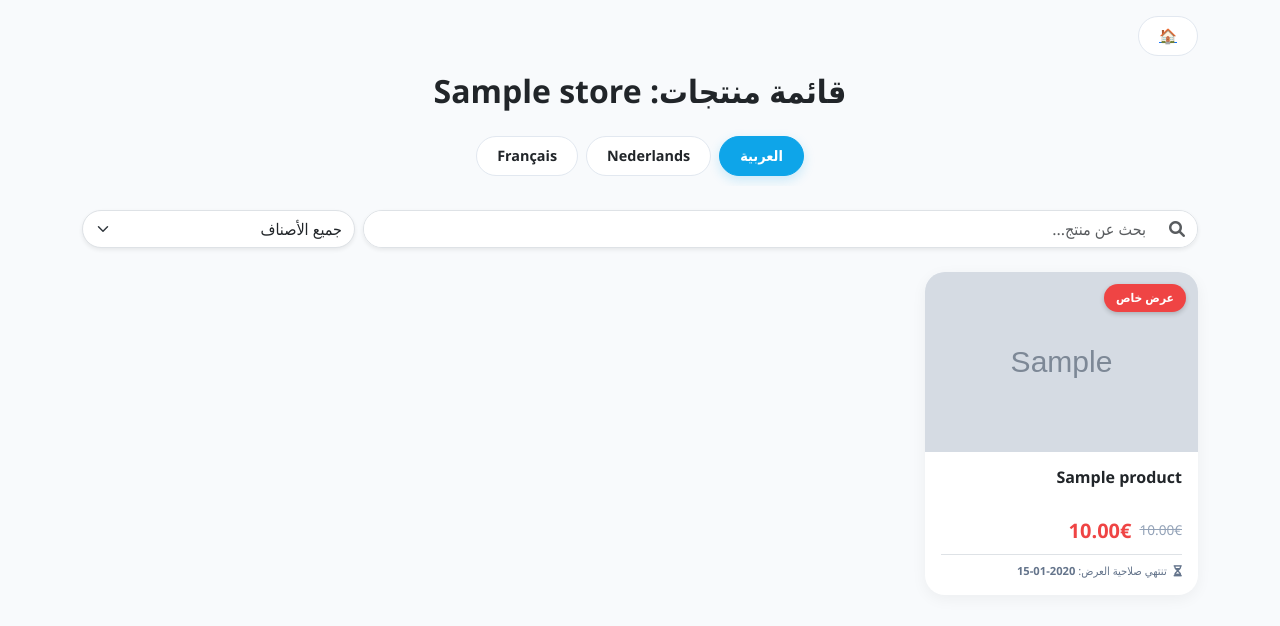
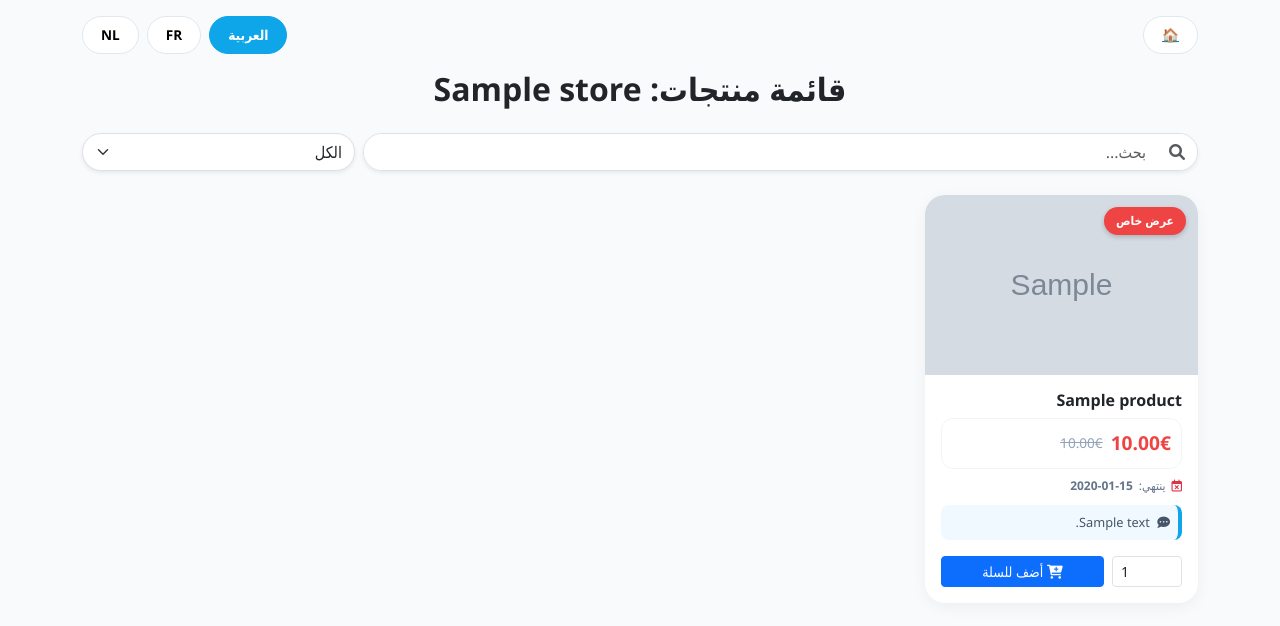
Before and after one commit to Ramiabdelal-hue/belgium-job-guide, a Flask app: page /admin/store/1/view-products in a window 1280 px wide. Shown: the top 626 px of the page. Run offline with Flask 3, Linux system fonts and the light colour scheme; tables that the repository leaves empty hold one stand-in row (values such as "Sample post"); grey boxes marked "Sample" are stand-in pictures; some libraries are stand-ins or nearby versions.

Commit message:
Update view_products.html

```diff
--- a/templates/view_products.html
+++ b/templates/view_products.html
@@ -1,59 +1,140 @@
 <!DOCTYPE html>
-<html lang="nl" dir="ltr">
+<html lang="ar" dir="rtl">
 <head>
 <meta charset="UTF-8">
 <meta name="viewport" content="width=device-width, initial-scale=1.0, maximum-scale=1.0, user-scalable=no">
 <link rel="stylesheet" href="https://cdn.jsdelivr.net/npm/bootstrap@5.3.0/dist/css/bootstrap.rtl.min.css">
 <link rel="stylesheet" href="https://cdnjs.cloudflare.com/ajax/libs/font-awesome/6.0.0/css/all.min.css">
-    <title id="tab-title">Menu - {{ store.name }}</title>
+<title>Menu - {{ store.name }}</title>
+
 <style>
-        :root { --primary-color: #0ea5e9; --discount-color: #ef4444; }
-        body { font-family: 'Segoe UI', Tahoma, sans-serif; background-color: #f8fafc; transition: all 0.3s ease; }
+:root {
+    --primary-color: #0ea5e9;
+    --discount-color: #ef4444;
+    --bg-light: #f8fafc;
+    --card-radius: 20px;
+    --card-shadow: 0 4px 15px rgba(0,0,0,0.05);
+}
+body {
+    font-family: 'Segoe UI', Tahoma, sans-serif;
+    background-color: var(--bg-light);
+    transition: all 0.3s ease;
+}
 
-        /* تنسيقات السعر */
-        .price-container { display: flex; align-items: center; gap: 8px; flex-wrap: wrap; }
-        .price-old { text-decoration: line-through; color: #94a3b8; font-size: 0.85rem; }
-        .price-new { color: var(--discount-color); font-weight: 800; font-size: 1.25rem; }
+/* Buttons */
+.lang-btn {
+    cursor: pointer;
+    border-radius: 50px;
+    padding: 8px 18px;
+    border: 1px solid #e2e8f0;
+    background: white;
+    font-size: 0.85rem;
+    font-weight: 600;
+    transition: all 0.2s ease;
+}
+.lang-btn.active {
+    background: var(--primary-color);
+    color: white;
+    border-color: var(--primary-color);
+}
 
-        /* شريط اللغات */
-        .lang-switch-container { overflow-x: auto; white-space: nowrap; padding: 10px 0; -webkit-overflow-scrolling: touch; }
-        .lang-btn { cursor: pointer; border-radius: 50px; padding: 8px 20px; border: 1px solid #e2e8f0; background: white; font-size: 0.9rem; transition: 0.3s; display: inline-block; font-weight: 600; }
-        .lang-btn.active { background: var(--primary-color); color: white; border-color: var(--primary-color); box-shadow: 0 4px 12px rgba(14, 165, 233, 0.2); }
+/* Cards */
+.product-card {
+    border: none;
+    border-radius: var(--card-radius);
+    box-shadow: var(--card-shadow);
+    overflow: hidden;
+    display: flex;
+    flex-direction: column;
+    transition: transform 0.2s;
+}
+.product-card:hover {
+    transform: translateY(-5px);
+}
+.img-wrapper {
+    position: relative;
+    height: 180px;
+    background: #f1f5f9;
+}
+.img-wrapper img {
+    width: 100%;
+    height: 100%;
+    object-fit: cover;
+}
+.offer-badge {
+    position: absolute;
+    top: 12px;
+    right: 12px;
+    background: var(--discount-color);
+    color: white;
+    padding: 5px 12px;
+    border-radius: 50px;
+    font-size: 0.75rem;
+    font-weight: bold;
+    box-shadow: 0 2px 5px rgba(0,0,0,0.2);
+    z-index: 2;
+}
 
-        /* البطاقات */
-        .product-card { border: none; border-radius: 20px; box-shadow: 0 4px 15px rgba(0,0,0,0.05); overflow: hidden; height: 100%; background: white; }
-        .img-wrapper { position: relative; height: 180px; background: #f1f5f9; }
-        .img-wrapper img { width: 100%; height: 100%; object-fit: cover; }
+/* Price */
+.price-section {
+    background: #fff;
+    padding: 10px;
+    border-radius: 12px;
+    margin-top: auto;
+    border: 1px solid #f1f5f9;
+}
+.price-new { color: var(--discount-color); font-weight: 800; font-size: 1.2rem; }
+.price-old { text-decoration: line-through; color: #94a3b8; font-size: 0.85rem; margin-right: 8px; }
+.price-regular { font-weight: 700; font-size: 1.1rem; color: #1e293b; }
 
-        .offer-badge { position: absolute; top: 12px; right: 12px; background: var(--discount-color); color: white; padding: 5px 12px; border-radius: 50px; font-size: 0.75rem; font-weight: bold; z-index: 1; box-shadow: 0 2px 5px rgba(0,0,0,0.2); }
+/* Notes */
+.product-notes {
+    font-size: 0.8rem;
+    color: #475569;
+    background: #f0f9ff;
+    padding: 8px;
+    border-radius: 8px;
+    margin-top: 10px;
+    border-right: 4px solid var(--primary-color);
+}
 
-        .no-scrollbar::-webkit-scrollbar { display: none; }
+/* Info */
+.info-row {
+    font-size: 0.75rem;
+    color: #64748b;
+    margin-top: 5px;
+    display: flex;
+    align-items: center;
+    gap: 6px;
+}
 
+/* Responsive adjustments */
 @media (max-width: 576px) {
-            .img-wrapper { height: 140px; }
-            .price-new { font-size: 1.1rem; }
+    .img-wrapper { height: 150px; }
+    .price-new { font-size: 1rem; }
+    .price-regular { font-size: 1rem; }
 }
 </style>
 </head>
 <body>
 
 <div class="container py-3">
-    <div class="mb-3">
+    <!-- Header -->
+    <div class="mb-3 d-flex justify-content-between align-items-center flex-wrap gap-2">
         <a href="{{ url_for('index') }}" class="lang-btn">🏠</a>
-    </div>
-
-    <div class="text-center mb-4">
-        <h2 class="fw-bold mb-3"><span class="tr" data-key="title">قائمة منتجات</span>: {{ store.name }}</h2>
-
-        <div class="lang-switch-container no-scrollbar">
-            <div class="d-inline-flex gap-2">
-                <div class="lang-btn active" onclick="changeLang('ar', this)">العربية</div>
-                <div class="lang-btn" onclick="changeLang('nl', this)">Nederlands</div>
-                <div class="lang-btn" onclick="changeLang('fr', this)">Français</div>
-            </div>
+        <div class="d-flex gap-2 flex-wrap">
+            <button class="lang-btn active" onclick="changeLang('ar', this)">العربية</button>
+            <button class="lang-btn" onclick="changeLang('fr', this)">FR</button>
+            <button class="lang-btn" onclick="changeLang('nl', this)">NL</button>
         </div>
     </div>
 
+    <!-- Title -->
+    <div class="text-center mb-4">
+        <h2 class="fw-bold"><span class="tr" data-key="title">قائمة منتجات</span>: {{ store.name }}</h2>
+    </div>
+
+    <!-- Search & Filter -->
     <div class="row g-2 mb-4">
         <div class="col-8 col-md-9">
             <div class="input-group shadow-sm rounded-pill overflow-hidden border">
@@ -69,45 +150,57 @@
         </div>
     </div>
 
+    <!-- Products Grid -->
     <div class="row gx-2 gy-3 row-cols-2 row-cols-md-3 row-cols-lg-4" id="productsGrid">
         {% for product in store.products %}
-        {# تعديل مهم: حماية اسم المنتج من علامات التنصيص التي تكسر الـ HTML #}
         <div class="col product-item" data-name="{{ product.name | replace('"', '&quot;') }}" data-offer="{{ 'true' if product.has_offer else 'false' }}">
             <div class="card product-card">
                 <div class="img-wrapper">
-                    {% if product.has_offer %}
-                        <span class="offer-badge tr" data-key="badge">عرض خاص</span>
-                    {% endif %}
+                    {% if product.has_offer %}<span class="offer-badge tr" data-key="badge">عرض خاص</span>{% endif %}
                     {% if product.image %}
-                        <img src="{{ url_for('static', filename='uploads/' + product.image) }}" loading="lazy" alt="{{ product.name }}" onerror="this.onerror=null;this.src='https://placehold.co/400x400?text=No+Image';">
+                        <img src="{{ url_for('static', filename='uploads/' + product.image) }}" loading="lazy" alt="{{ product.name }}" onerror="this.src='https://placehold.co/400x400?text=No+Image';">
                     {% else %}
-                        <div class="d-flex h-100 align-items-center justify-content-center text-muted">
-                            <i class="fas fa-utensils fa-2x"></i>
-                        </div>
+                        <div class="h-100 d-flex align-items-center justify-content-center text-muted"><i class="fas fa-utensils fa-2x"></i></div>
                     {% endif %}
                 </div>
 
-                <div class="card-body d-flex flex-column justify-content-between">
-                    <h6 class="card-title mb-2 fw-bold" style="display: -webkit-box; -webkit-line-clamp: 2; -webkit-box-orient: vertical; overflow: hidden; height: 2.5em;">
+                <div class="card-body d-flex flex-column">
+                    <h6 class="card-title mb-2 fw-bold text-truncate" style="-webkit-line-clamp:2; display:-webkit-box; -webkit-box-orient:vertical; overflow:hidden;">
                         {{ product.name }}
                     </h6>
 
-                    <div class="price-container">
+                    <div class="price-section mt-auto">
                         {% if product.has_offer %}
-                            <span class="price-old">{{ product.price_before }}€</span>
-                            <span class="price-new">{{ product.price_after }}€</span>
+                        <div class="d-flex align-items-center">
+                            <span class="price-new">{{ "{:,.2f}".format(product.price_after) }}€</span>
+                            <span class="price-old">{{ "{:,.2f}".format(product.price_before) }}€</span>
+                        </div>
                         {% else %}
-                            <span class="fw-bold fs-5 text-dark">{{ product.price_before }}€</span>
+                        <span class="price-regular">{{ "{:,.2f}".format(product.price_before) }}€</span>
                         {% endif %}
                     </div>
 
                     {% if product.offer_end %}
-                        <div class="mt-2 pt-2 border-top" style="font-size: 0.7rem; color: #64748b;">
-                            <i class="fas fa-hourglass-half me-1"></i>
-                            <span class="tr" data-key="expiry">تنتهي صلاحية العرض:</span>
+                    <div class="info-row mt-2">
+                        <i class="far fa-calendar-times text-danger"></i>
+                        <span class="tr" data-key="expiry">ينتهي:</span>
                         <span class="fw-bold">{{ product.offer_end }}</span>
                     </div>
                     {% endif %}
+
+                    {% if product.notes %}
+                    <div class="product-notes">
+                        <i class="fas fa-comment-dots me-1"></i> {{ product.notes }}
+                    </div>
+                    {% endif %}
+
+                    <div class="mt-3 d-flex gap-2 align-items-center">
+                        <input type="number" class="form-control form-control-sm" min="1" value="1" style="width:70px" id="qty-{{ product.id }}">
+                        <button class="btn btn-sm btn-primary w-100"
+								onclick="addToCart({{ product.id }}, `{{ product.name | replace('"', '\"') }}`, {{ (product.price_after if product.has_offer else product.price_before) | float }})">
+							<i class="fas fa-cart-plus"></i> <span class="tr" data-key="add_cart">أضف للسلة</span>
+						</button>
+                    </div>
                 </div>
             </div>
         </div>
@@ -116,100 +209,198 @@
 
     <div id="noResults" class="text-center py-5 d-none">
         <i class="fas fa-search fa-3x text-muted mb-3"></i>
-        <p class="text-muted tr" data-key="no_results">لم يتم العثور على منتجات مطابقة.</p>
+        <p class="text-muted tr" data-key="no_results">لم يتم العثور على نتائج.</p>
+    </div>
+</div>
+
+<!-- 🛒 CART -->
+<div id="cartBox" style="
+    position:fixed; bottom:20px; left:20px;
+    width:320px; max-width:90%;
+    background:white; border-radius:16px; box-shadow:0 10px 30px rgba(0,0,0,.15);
+    padding:15px; z-index:9999; display:none;
+">
+    <h6 class="fw-bold mb-2">🛒 <span class="tr" data-key="cart">سلة المشتريات</span></h6>
+    <div id="cartItems" style="max-height:220px;overflow:auto"></div>
+    <hr>
+    <div class="d-flex justify-content-between fw-bold">
+        <span class="tr" data-key="total">الإجمالي</span>
+        <span id="cartTotal">0 €</span>
+    </div>
+   <button class="btn btn-success w-100 mt-2" onclick="openCheckout()"><span class="tr" data-key="checkout">تأكيد الطلب</span></button>
+
+
+</div>
+
+<!-- 📝 Checkout Modal -->
+<div id="checkoutModal" style="
+    position:fixed; top:0; left:0; width:100%; height:100%;
+    background:rgba(0,0,0,0.5); display:none; align-items:center; justify-content:center; z-index:99999;
+">
+    <div style="background:white; border-radius:16px; padding:20px; max-width:400px; width:90%;">
+        <div class="mb-2">
+            <label class="form-label"><span class="tr" data-key="name">الاسم</span></label>
+            <input type="text" id="customerName" class="form-control" placeholder="">
+        </div>
+        <div class="mb-2">
+            <label class="form-label"><span class="tr" data-key="address">العنوان</span></label>
+            <textarea id="customerAddress" class="form-control" rows="2" placeholder=""></textarea>
+        </div>
+		<div class="mb-3">
+			<label class="form-label tr" data-key="phone">الهاتف</label>
+			<input type="text" id="customerPhone" class="form-control" placeholder="">
+		</div>
+
+        <div class="text-end mt-3 d-flex justify-content-between">
+            <button class="btn btn-secondary" onclick="closeCheckout()"><span class="tr" data-key="cancel">إلغاء</span></button>
+            <button class="btn btn-success" onclick="submitOrder()"><span class="tr" data-key="confirm">تأكيد</span></button>
+        </div>
     </div>
 </div>
 
 <script>
+// 1. الإعدادات العامة
+const storeAddress = "{{ store.address }}";
+const deliveryRate = 0.50;
+let cart = {};
+
 const i18n = {
-    ar: {
-        title: "قائمة منتجات",
-        search: "بحث عن منتج...",
-        all: "جميع الأصناف",
-        offers: "العروض فقط",
-        expiry: "تنتهي صلاحية العرض:",
-        badge: "عرض خاص",
-        no_results: "لا توجد نتائج للبحث حالياً."
-    },
-    nl: {
-        title: "Productlijst",
-        search: "Zoek een product...",
-        all: "Alle Producten",
-        offers: "Alleen Aanbiedingen",
-        expiry: "Aanbieding verloopt:",
-        badge: "Aanbieding",
-        no_results: "Geen producten gevonden."
-    },
-    fr: {
-        title: "Liste des produits",
-        search: "Rechercher un produit...",
-        all: "Tous les produits",
-        offers: "Offres uniquement",
-        expiry: "L'offre expire:",
-        badge: "Promotion",
-        no_results: "Aucun produit trouvé."
-    }
+    ar: { search:"بحث...", no_results:"لا توجد نتائج.", cart:"سلة المشتريات", total:"الإجمالي", checkout:"تأكيد الطلب" },
+    fr: { search:"Rechercher...", no_results:"Aucun résultat.", cart:"Panier", total:"Total", checkout:"Passer la commande" },
+    nl: { search:"Zoeken...", no_results:"Geen resultaten.", cart:"Winkelwagen", total:"Totaal", checkout:"Bestelling plaatsen" }
 };
 
+// 2. إدارة اللغة والبحث (تم تبسيطها للتأكد من العمل)
 function changeLang(lang, btn) {
-    if (!i18n[lang]) return;
-
-    // 1. تحديث شكل الأزرار
     document.querySelectorAll('.lang-btn').forEach(b => b.classList.remove('active'));
     if(btn) btn.classList.add('active');
-
-    // 2. تحديث نصوص العناصر
-    document.querySelectorAll('.tr').forEach(el => {
-        const key = el.getAttribute('data-key');
-        if (i18n[lang][key]) {
-            el.innerText = i18n[lang][key];
-        }
-    });
-
-    // 3. تحديث Placeholder البحث
-    const searchInput = document.getElementById('searchInput');
-    if(searchInput) searchInput.placeholder = i18n[lang].search;
-
-    // 4. الاتجاه واللغة
     document.documentElement.dir = (lang === 'ar') ? 'rtl' : 'ltr';
     document.documentElement.lang = lang;
 }
 
-function filterProducts() {
-    const input = document.getElementById('searchInput').value.toLowerCase().trim();
-    const filter = document.getElementById('filterSelect').value;
-    const items = document.getElementsByClassName('product-item');
-    const noResults = document.getElementById('noResults');
-    let visibleCount = 0;
+// 3. وظائف السلة (إصلاح addToCart)
+function addToCart(id, name, price) {
+    const qtyInput = document.getElementById(`qty-${id}`);
+    const qty = parseInt(qtyInput.value) || 1;
 
-    for (let item of items) {
-        const name = item.getAttribute('data-name').toLowerCase();
-        const isOffer = item.getAttribute('data-offer') === 'true';
-
-        const matchesSearch = name.includes(input);
-        const matchesFilter = (filter === 'all') || (filter === 'offers' && isOffer);
-
-        if (matchesSearch && matchesFilter) {
-            item.style.display = "";
-            visibleCount++;
+    if(!cart[id]) {
+        cart[id] = { name: name, price: parseFloat(price), qty: qty };
     } else {
-            item.style.display = "none";
+        cart[id].qty += qty;
     }
+    qtyInput.value = 1;
+    renderCart();
 }
 
-    if (visibleCount === 0) {
-        noResults.classList.remove('d-none');
-    } else {
-        noResults.classList.add('d-none');
-    }
+function removeFromCart(id) {
+    delete cart[id];
+    renderCart();
 }
 
-// التشغيل الافتراضي عند التحميل
+function renderCart() {
+    const cartBox = document.getElementById("cartBox");
+    const itemsBox = document.getElementById("cartItems");
+    const totalBox = document.getElementById("cartTotal");
+
+    itemsBox.innerHTML = "";
+    let total = 0;
+
+    for (let id in cart) {
+        const item = cart[id];
+        total += item.price * item.qty;
+        itemsBox.innerHTML += `
+            <div class="d-flex justify-content-between align-items-center mb-2 p-2 border-bottom">
+                <div>
+                    <div class="fw-bold text-dark">${item.name}</div>
+                    <small class="text-muted">${item.qty} × ${item.price.toFixed(2)}€</small>
+                </div>
+                <button class="btn btn-sm text-danger border-0" onclick="removeFromCart(${id})">✕</button>
+            </div>`;
+    }
+    totalBox.innerText = total.toFixed(2) + " €";
+    cartBox.style.display = total > 0 ? "block" : "none";
+}
+
+function openCheckout() {
+    document.getElementById('checkoutModal').style.display = 'flex';
+}
+
+function closeCheckout() {
+    document.getElementById('checkoutModal').style.display = 'none';
+}
+
+// 5. دالة تأكيد الطلب المضمونة (submitOrder)
+function submitOrder() {
+    const name = document.getElementById('customerName').value.trim();
+    const address = document.getElementById('customerAddress').value.trim();
+    const phone = document.getElementById('customerPhone').value.trim();
+
+    if(!name || !address || !phone) {
+        alert("الرجاء إدخال كافة البيانات");
+        return;
+    }
+
+    let subtotal = 0;
+    for(let id in cart) { subtotal += cart[id].price * cart[id].qty; }
+
+    // التحقق من وجود مكتبة جوجل قبل البدء
+    if (typeof google === 'undefined' || !google.maps) {
+        console.error("مكتبة Google Maps لم يتم تحميلها.");
+        processFinalOrder(subtotal, 2.50, name, address, phone); // شحن ثابت إذا تعطلت الخرائط
+        return;
+    }
+
+    const service = new google.maps.DistanceMatrixService();
+    service.getDistanceMatrix({
+        origins: [storeAddress],
+        destinations: [address],
+        travelMode: google.maps.TravelMode.DRIVING,
+    }, (response, status) => {
+        let deliveryCost = 2.50; // سعر افتراضي
+
+        if (status === "OK" && response.rows[0].elements[0].status === "OK") {
+            const distanceKm = response.rows[0].elements[0].distance.value / 1000;
+            deliveryCost = distanceKm * deliveryRate;
+        }
+
+        processFinalOrder(subtotal, deliveryCost, name, address, phone);
+    });
+}
+
+// وظيفة الإرسال النهائية للسيرفر
+function processFinalOrder(subtotal, deliveryCost, name, address, phone) {
+    const finalTotal = subtotal + deliveryCost;
+    const orderData = {
+        customer: { name, address, phone },
+        cart: cart,
+        delivery_cost: deliveryCost.toFixed(2),
+        total: finalTotal.toFixed(2)
+    };
+
+    fetch('/submit_order', {
+        method: 'POST',
+        headers: {
+            'Content-Type': 'application/json',
+            'X-CSRFToken': "{{ csrf_token() if csrf_token else '' }}"
+        },
+        body: JSON.stringify(orderData)
+    })
+    .then(res => res.json())
+    .then(data => {
+        if(data.success) {
+            alert(`✅ تم طلبك بنجاح!\nالتوصيل: ${deliveryCost.toFixed(2)}€\nالمجموع: ${finalTotal.toFixed(2)}€`);
+            location.reload(); // إعادة تحميل الصفحة لتنظيف كل شيء
+        }
+    })
+    .catch(err => alert("حدث خطأ في الاتصال بالسيرفر"));
+}
+
 document.addEventListener('DOMContentLoaded', () => {
-    // التأكد من تطبيق اللغة العربية فوراً
-    changeLang('ar', document.querySelector('.lang-btn[onclick*="ar"]'));
+    if(document.querySelector('.lang-btn.active')) {
+        changeLang('ar', document.querySelector('.lang-btn.active'));
+    }
 });
 </script>
-
+<script src="https://maps.googleapis.com/maps/api/js?key=YOUR_API_KEY&callback=initMap" async defer></script>
 </body>
 </html>
```
Lines whose indentation alone changed are shown as unchanged.
